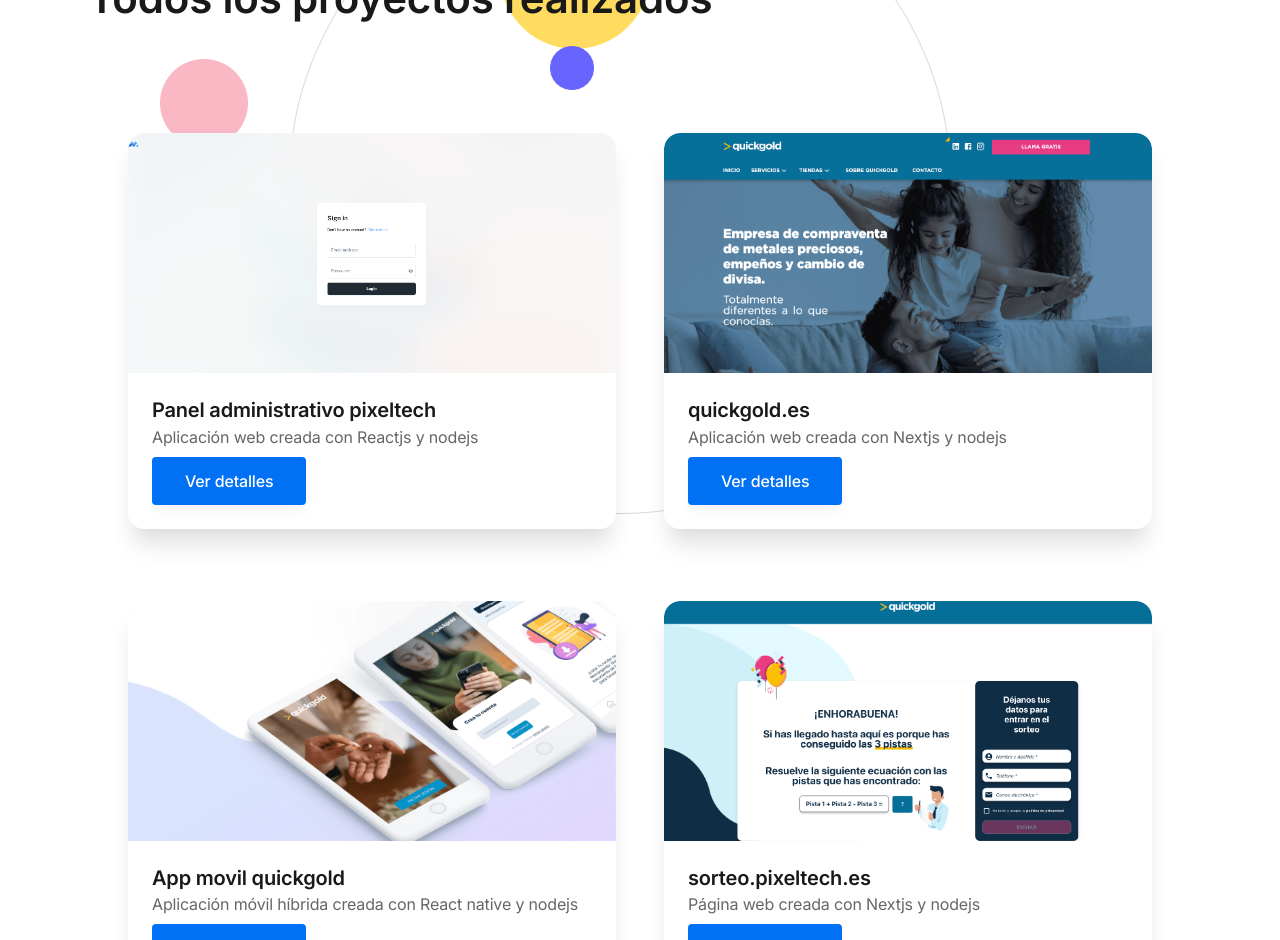
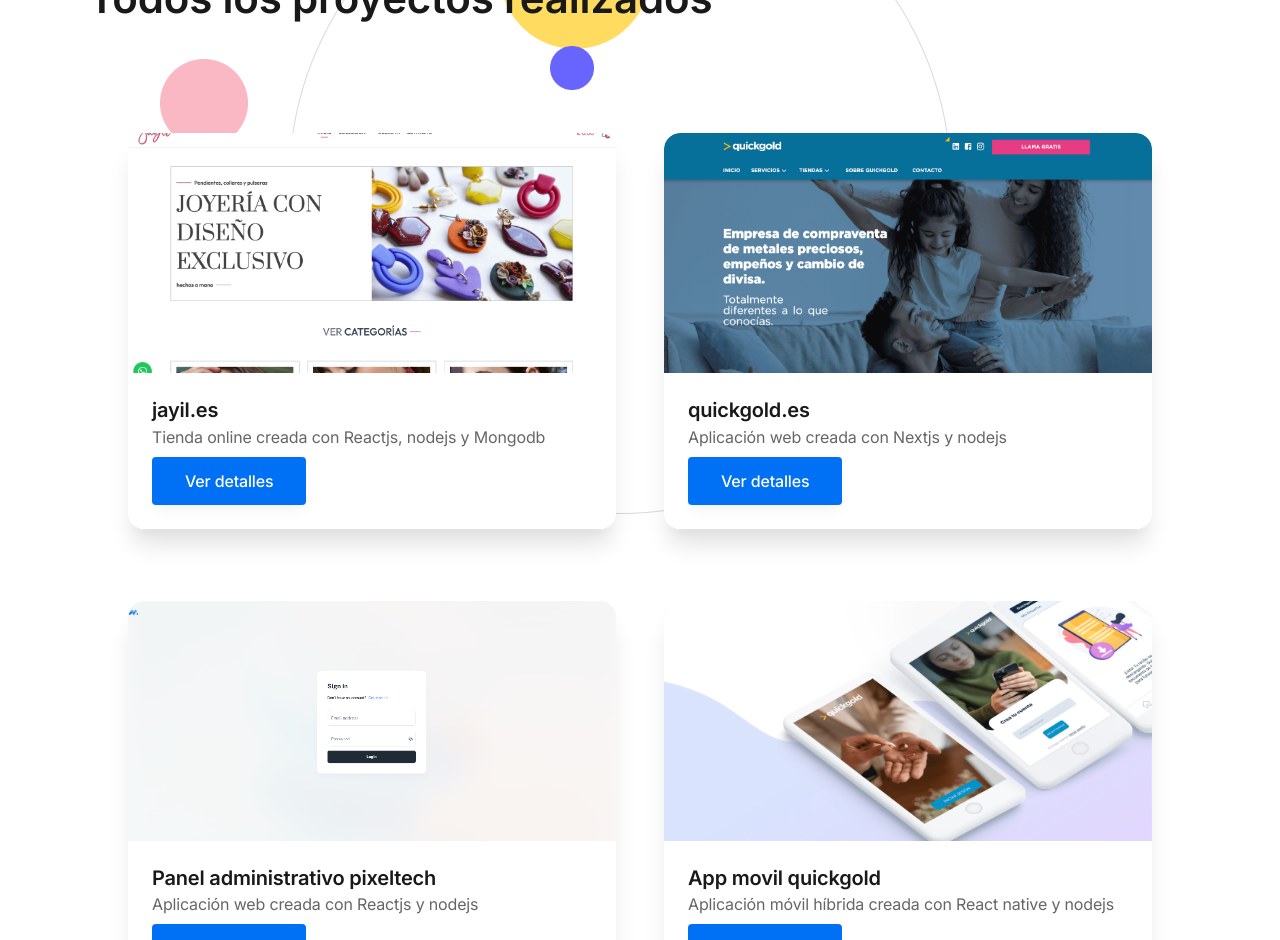
Before and after one commit to turnsekCode/pixeltech, a Next.js app: page /proyectos in a window 1280 px wide. Shown: the part 800-1740 px from the top of the page. Built offline with nearby package versions, Linux system fonts and the light colour scheme.

Commit message:
creacion de proyecto jayil

```diff
--- a/components/proyectos/block-two.tsx
+++ b/components/proyectos/block-two.tsx
@@ -31,10 +31,10 @@
               {/* Section content */}
               <div className="md:grid lg:grid-cols-12 md:grid-cols-12 md:gap-12">
 
-                {/* Item 1 */}
-                <div style={{ background: "linear-gradient(180deg,#f8f8f8,hsla(0,0%,100%,0)" }} className="mt-4 max-w-xl md:max-w-none md:w-full mx-auto md:col-span-6 lg:col-span-6 md:mt-6 bg-white rounded-2xl shadow-xl overflow-hidden" data-aos="fade-right">
-                  <div style={{ backgroundImage: "url('/dashboard1.png')", backgroundPosition: "center", backgroundSize: "cover" }} className="h-60 rounded-t-2xl transition-transform duration-700 hover:scale-110"></div>
-                  <div className="h-30 p-6 bg-white"><a href='https://admin.isolution.site/login' target='_blank' className="text-xl font-semibold leading-snug tracking-tight mb-1">Panel administrativo pixeltech</a><p className="text-gray-600 mb-2">Aplicación web creada con Reactjs y nodejs</p><Link className="btn text-white bg-blue-600 hover:bg-blue-700 w-full mb-4 sm:w-auto sm:mb-0" href='/proyectos/desarrollo-web-dashboard-pixeltech'>Ver detalles</Link></div>
+                  {/* Item 1 */}
+                  <div style={{ background: "linear-gradient(180deg,#f8f8f8,hsla(0,0%,100%,0)" }} className="mt-4 max-w-xl md:max-w-none md:w-full mx-auto md:col-span-6 lg:col-span-6 md:mt-6 bg-white rounded-2xl shadow-xl overflow-hidden" data-aos="fade-right">
+                  <div style={{ backgroundImage: "url('/jayil1.png')", backgroundPosition: "center", backgroundSize: "cover" }} className="h-60 rounded-t-2xl transition-transform duration-700 hover:scale-110"></div>
+                  <div className="h-30 p-6 bg-white"><a href='https://www.jayil.es/' target='_blank' className="text-xl font-semibold leading-snug tracking-tight mb-1">jayil.es</a><p className="text-gray-600 mb-2">Tienda online creada con Reactjs, nodejs y Mongodb</p><Link className="btn text-white bg-blue-600 hover:bg-blue-700 w-full mb-4 sm:w-auto sm:mb-0" href='/proyectos/desarrollo-web-tienda-online-jayil'>Ver detalles</Link></div>
                 </div>
 
                 {/* Item 2 */}
@@ -43,31 +43,38 @@
                   <div className="h-30 p-6 bg-white"><a href='https://quickgold.es/' target='_blank' className="text-xl font-semibold leading-snug tracking-tight mb-1">quickgold.es</a><p className="text-gray-600 mb-2">Aplicación web creada con Nextjs y nodejs</p><Link className="btn text-white bg-blue-600 hover:bg-blue-700 w-full mb-4 sm:w-auto sm:mb-0" href='/proyectos/desarrollo-web-quickgold'>Ver detalles</Link></div>
                 </div>
 
-                {/* Item 3*/}
+
+                {/* Item 3 */}
+                <div style={{ background: "linear-gradient(180deg,#f8f8f8,hsla(0,0%,100%,0)" }} className="mt-4 max-w-xl md:max-w-none md:w-full mx-auto md:col-span-6 lg:col-span-6 md:mt-6 bg-white rounded-2xl shadow-xl overflow-hidden" data-aos="fade-right">
+                  <div style={{ backgroundImage: "url('/dashboard1.png')", backgroundPosition: "center", backgroundSize: "cover" }} className="h-60 rounded-t-2xl transition-transform duration-700 hover:scale-110"></div>
+                  <div className="h-30 p-6 bg-white"><a href='https://admin.isolution.site/login' target='_blank' className="text-xl font-semibold leading-snug tracking-tight mb-1">Panel administrativo pixeltech</a><p className="text-gray-600 mb-2">Aplicación web creada con Reactjs y nodejs</p><Link className="btn text-white bg-blue-600 hover:bg-blue-700 w-full mb-4 sm:w-auto sm:mb-0" href='/proyectos/desarrollo-web-dashboard-pixeltech'>Ver detalles</Link></div>
+                </div>
+
+                {/* Item 4 */}
                 <div style={{ background: "linear-gradient(180deg,#f8f8f8,hsla(0,0%,100%,0)" }} className="mt-4 max-w-xl md:max-w-none md:w-full mx-auto md:col-span-6 lg:col-span-6 md:mt-6 bg-white rounded-2xl shadow-xl overflow-hidden" data-aos="fade-left">
                   <div style={{ backgroundImage: "url('/mockup_app.png')", backgroundPosition: "center", backgroundSize: "cover" }} className="h-60 rounded-t-2xl transition-transform duration-700 hover:scale-110"></div>
                   <div className="h-30 p-6 bg-white"><a href='https://quickgold.es/app' target='_blank' className="text-xl font-semibold leading-snug tracking-tight mb-1">App movil quickgold</a><p className="text-gray-600 mb-2">Aplicación móvil híbrida creada con React native y nodejs</p><Link className="btn text-white bg-blue-600 hover:bg-blue-700 w-full mb-4 sm:w-auto sm:mb-0" href='/proyectos/app-movil-quickgold'>Ver detalles</Link></div>
                 </div>
 
-                 {/* Item 4*/}
+                 {/* Item 5 */}
                  <div style={{ background: "linear-gradient(180deg,#f8f8f8,hsla(0,0%,100%,0)" }} className="mt-4 max-w-xl md:max-w-none md:w-full mx-auto md:col-span-6 lg:col-span-6 md:mt-6 bg-white rounded-2xl shadow-xl overflow-hidden" data-aos="fade-right">
                   <div style={{ backgroundImage: "url('/sorteo.quickgol1.png')", backgroundPosition: "center", backgroundSize: "cover" }} className="h-60 rounded-t-2xl transition-transform duration-700 hover:scale-110"></div>
                   <div className="h-30 p-6 bg-white"><a href='https://sorteo.pixeltech.es' target='_blank' className="text-xl font-semibold leading-snug tracking-tight mb-1">sorteo.pixeltech.es</a><p className="text-gray-600 mb-2">Página web creada con Nextjs y nodejs</p><Link className="btn text-white bg-blue-600 hover:bg-blue-700 w-full mb-4 sm:w-auto sm:mb-0" href='/proyectos/desarrollo-web-sorteo-quickgold'>Ver detalles</Link></div>
                 </div>
 
-                {/* Item 5*/}
+                {/* Item 6 */}
                 <div style={{ background: "linear-gradient(180deg,#f8f8f8,hsla(0,0%,100%,0)" }} className="mt-4 max-w-xl md:max-w-none md:w-full mx-auto md:col-span-6 lg:col-span-6 md:mt-6 bg-white rounded-2xl shadow-xl overflow-hidden" data-aos="fade-right">
                   <div style={{ backgroundImage: "url('/currency1.png')", backgroundPosition: "center", backgroundSize: "cover" }} className="h-60 rounded-t-2xl transition-transform duration-700 hover:scale-110"></div>
                   <div className="h-30 p-6 bg-white"><a href='https://currency.pixeltech.es' target='_blank' className="text-xl font-semibold leading-snug tracking-tight mb-1">currency.pixeltech.es</a><p className="text-gray-600 mb-2">Página web creada con Nextjs</p><Link className="btn text-white bg-blue-600 hover:bg-blue-700 w-full mb-4 sm:w-auto sm:mb-0" href='/proyectos/desarrollo-web-currency'>Ver detalles</Link></div>
                 </div>
 
-                 {/* Item 6*/}
+                 {/* Item 7 */}
                  <div style={{ background: "linear-gradient(180deg,#f8f8f8,hsla(0,0%,100%,0)" }} className="mt-4 max-w-xl md:max-w-none md:w-full mx-auto md:col-span-6 lg:col-span-6 md:mt-6 bg-white rounded-2xl shadow-xl overflow-hidden" data-aos="fade-left">
                   <div style={{ backgroundImage: "url('/isolution1.png')", backgroundPosition: "center", backgroundSize: "cover" }} className="h-60 rounded-t-2xl transition-transform duration-700 hover:scale-110"></div>
                   <div className="h-30 p-6 bg-white"><a href='https://isolution.site/' target='_blank' className="text-xl font-semibold leading-snug tracking-tight mb-1">isolution.site</a><p className="text-gray-600 mb-2">Página web creada con wordpress</p><Link className="btn text-white bg-blue-600 hover:bg-blue-700 w-full mb-4 sm:w-auto sm:mb-0" href='/proyectos/desarrollo-web-isolution'>Ver detalles</Link></div>
                 </div>
 
-                {/* Item 7*/}
+                {/* Item 8 */}
                 <div style={{ background: "linear-gradient(180deg,#f8f8f8,hsla(0,0%,100%,0)" }} className="mt-4 max-w-xl md:max-w-none md:w-full mx-auto md:col-span-6 lg:col-span-6 md:mt-6 bg-white rounded-2xl shadow-xl overflow-hidden" data-aos="fade-right">
                   <div style={{ backgroundImage: "url('/apec1.png')", backgroundPosition: "center", backgroundSize: "cover" }} className="h-60 rounded-t-2xl transition-transform duration-700 hover:scale-110"></div>
                   <div className="h-30 p-6 bg-white"><a href='https://apecconsultoriaglobal.com/' target='_blank' className="text-xl font-semibold leading-snug tracking-tight mb-1">apecconsultoriaglobal.com</a><p className="text-gray-600 mb-2">Página web creada con wordpress</p><Link className="btn text-white bg-blue-600 hover:bg-blue-700 w-full mb-4 sm:w-auto sm:mb-0" href='/proyectos/desarrollo-web-apec'>Ver detalles</Link></div>
```
